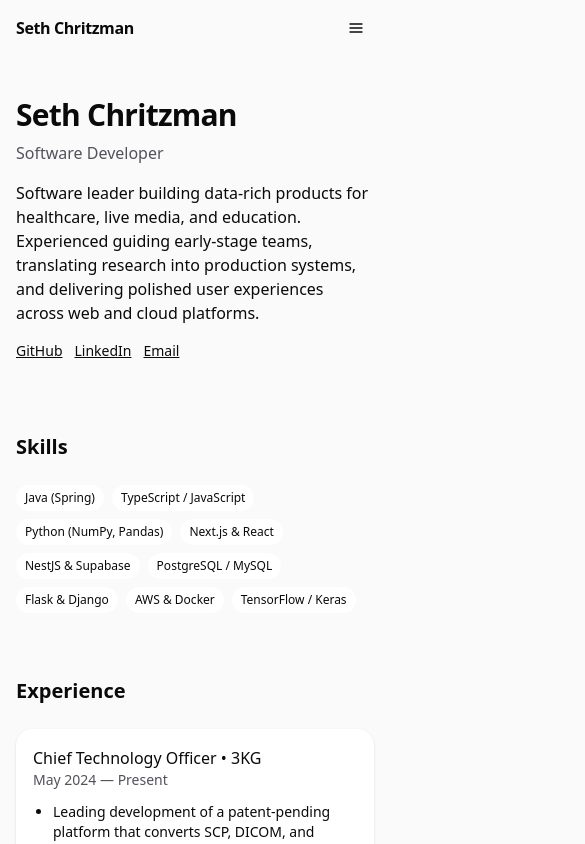
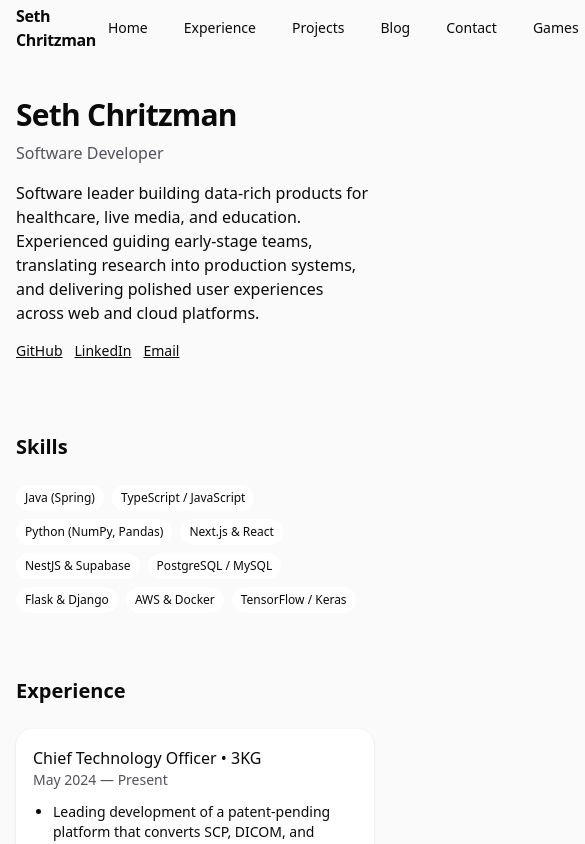
Before and after one commit to sdcman27/seth-website, a Next.js app: page / in a window 390 px wide. Shown: the top 844 px of the page, 585 px wide, since content can reach past the window. Built offline with nearby package versions, Linux system fonts and the light colour scheme.

Commit message:
Revert "Improve mobile navigation layout (#3)"
This reverts commit 959ebb2faf7b44e368c5bc21b94e553f6b94ea6a.

```diff
--- a/src/components/Header.tsx
+++ b/src/components/Header.tsx
@@ -2,7 +2,6 @@
 import Link from "next/link";
 import { profile } from "@/data/resume";
 import { usePathname } from "next/navigation";
-import { useState } from "react";
 
 const nav = [
   { href: "/", label: "Home" },
@@ -13,89 +12,31 @@ const nav = [
   { href: "https://games.sethchritzman.com", label: "Games" },
 ];
 
-const menuId = "mobile-navigation";
-
 export default function Header() {
-  const pathname = usePathname() ?? "/";
-  const [open, setOpen] = useState(false);
-
-  const linkClasses = (href: string) =>
-    `block rounded-md px-3 py-1 transition hover:bg-white/5 ${
-      pathname === href || (href !== "/" && pathname.startsWith(`${href}/`))
-        ? "bg-white/10"
-        : ""
-    }`;
-
+  const pathname = usePathname();
   return (
-    <header className="sticky top-0 z-50 border-b border-white/10 bg-[color:var(--bg)]/70 backdrop-blur">
-      <nav className="mx-auto flex max-w-5xl flex-col px-4 lg:px-6">
-        <div className="flex h-14 items-center justify-between">
+    <header className="sticky top-0 z-50 backdrop-blur border-b border-white/10 bg-[color:var(--bg)]/70">
+      <nav className="mx-auto max-w-5xl px-4 lg:px-6 h-14 flex items-center justify-between">
         <Link href="/" className="font-semibold tracking-tight">
           {profile.name}
         </Link>
-          <button
-            type="button"
-            className="inline-flex h-9 w-9 items-center justify-center rounded-md border border-white/10 text-sm md:hidden"
-            aria-expanded={open}
-            aria-label="Toggle navigation menu"
-            aria-controls={menuId}
-            onClick={() => setOpen(prev => !prev)}
-          >
-            <span className="sr-only">Toggle navigation menu</span>
-            <svg
-              className="h-4 w-4"
-              viewBox="0 0 24 24"
-              fill="none"
-              stroke="currentColor"
-              strokeWidth="2"
-              strokeLinecap="round"
-              strokeLinejoin="round"
-            >
-              {open ? (
-                <path d="M18 6L6 18M6 6l12 12" />
-              ) : (
-                <>
-                  <line x1="3" y1="6" x2="21" y2="6" />
-                  <line x1="3" y1="12" x2="21" y2="12" />
-                  <line x1="3" y1="18" x2="21" y2="18" />
-                </>
-              )}
-            </svg>
-          </button>
-          <ul className="hidden items-center gap-3 text-sm md:flex">
+        <ul className="flex gap-3 text-sm">
           {nav.map(n => (
             <li key={n.href}>
               <Link
                 href={n.href}
-                  className={linkClasses(n.href)}
-                  onClick={() => setOpen(false)}
+                className={`px-3 py-1 rounded-md hover:bg-white/5 ${
+                  pathname === n.href ||
+                  (n.href !== "/" && pathname.startsWith(`${n.href}/`))
+                    ? "bg-white/10"
+                    : ""
+                }`}
               >
                 {n.label}
               </Link>
             </li>
           ))}
         </ul>
-        </div>
-        <div
-          id={menuId}
-          className={`md:hidden ${
-            open ? "grid border-t border-white/10 pb-3" : "hidden"
-          }`}
-        >
-          <ul className="grid gap-1 pt-3 text-sm">
-            {nav.map(n => (
-              <li key={n.href}>
-                <Link
-                  href={n.href}
-                  className={linkClasses(n.href)}
-                  onClick={() => setOpen(false)}
-                >
-                  {n.label}
-                </Link>
-              </li>
-            ))}
-          </ul>
-        </div>
       </nav>
     </header>
   );
```
Lines whose indentation alone changed are shown as unchanged.
